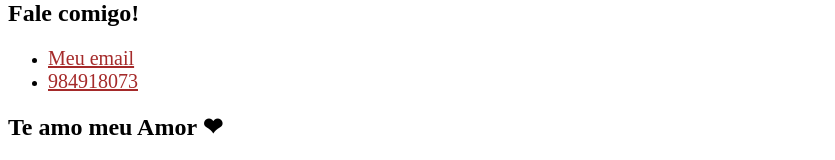
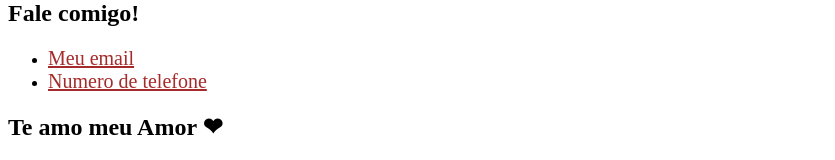
Before and after one commit to ArthurPantoja/Novotreino, a plain HTML site: page contact.html in a window 1280 px wide. Shown: the part 162-322 px from the top of the page, without its empty margins (0-835 px from the left). Drawn offline with Linux system fonts and the light colour scheme.

Commit message:
adicionado comentarios nessa nova versão

```diff
--- a/contact.html
+++ b/contact.html
@@ -32,7 +32,7 @@
     <ul>
         <li>
             <p><a href="mailto: arthurcristian.180@gmail.com" target="_blank">Meu email</a></p>
-            <p><li><a href="tel: +5591984918073">984918073</a></li></p>
+            <p><li><a href="tel: +5591984918073" target="_blank">Numero de telefone</a></li></p>
         </li>
     </ul>
 
@@ -48,7 +48,10 @@
             <col span="2" style="background-color: darkblue;">
         </colgroup>
 
+            <!--o thead e como se fosse a parte generica do cabeçalho do inicio da pagina index-->
         <thead>
+            <!--nessa parte do codigo e onde e usado o tr qu e pra especifica as linhas
+            e o th e para especificar as colunas-->
             <tr>
                 <th rowspan="2"></th>
                 <th colspan="2" scope="colgroup">Comercio atacado</th>
@@ -61,6 +64,7 @@
                 <th scope="col">Vendidos</th>
             </tr>
         </thead>
+        <!--já o tbody , seguindo a inha de raciocinio, e como se fosse a parte do compo-->
         <tbody>
             <tr>
                 <th scope="row">Panelas</th>
```
